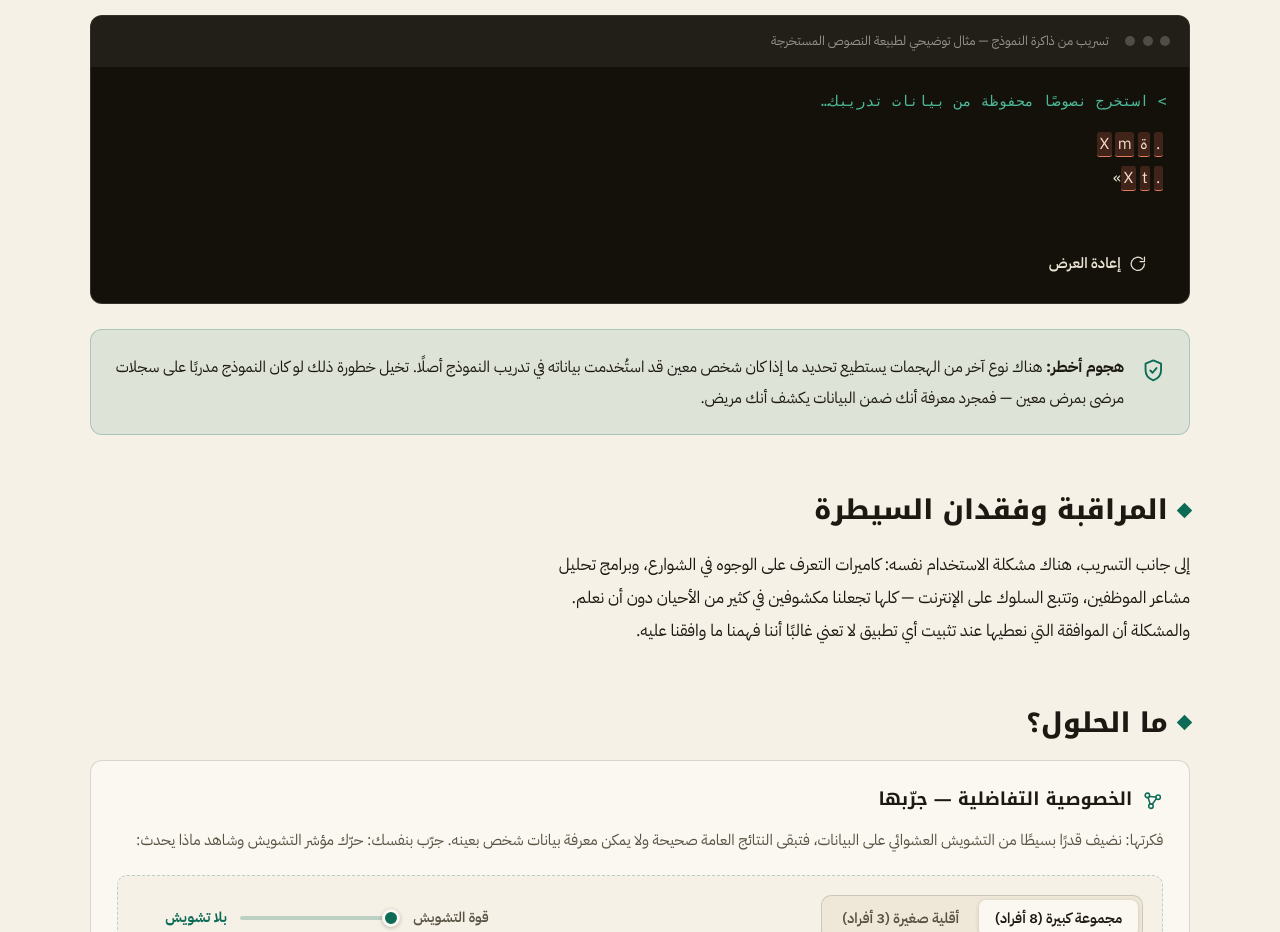
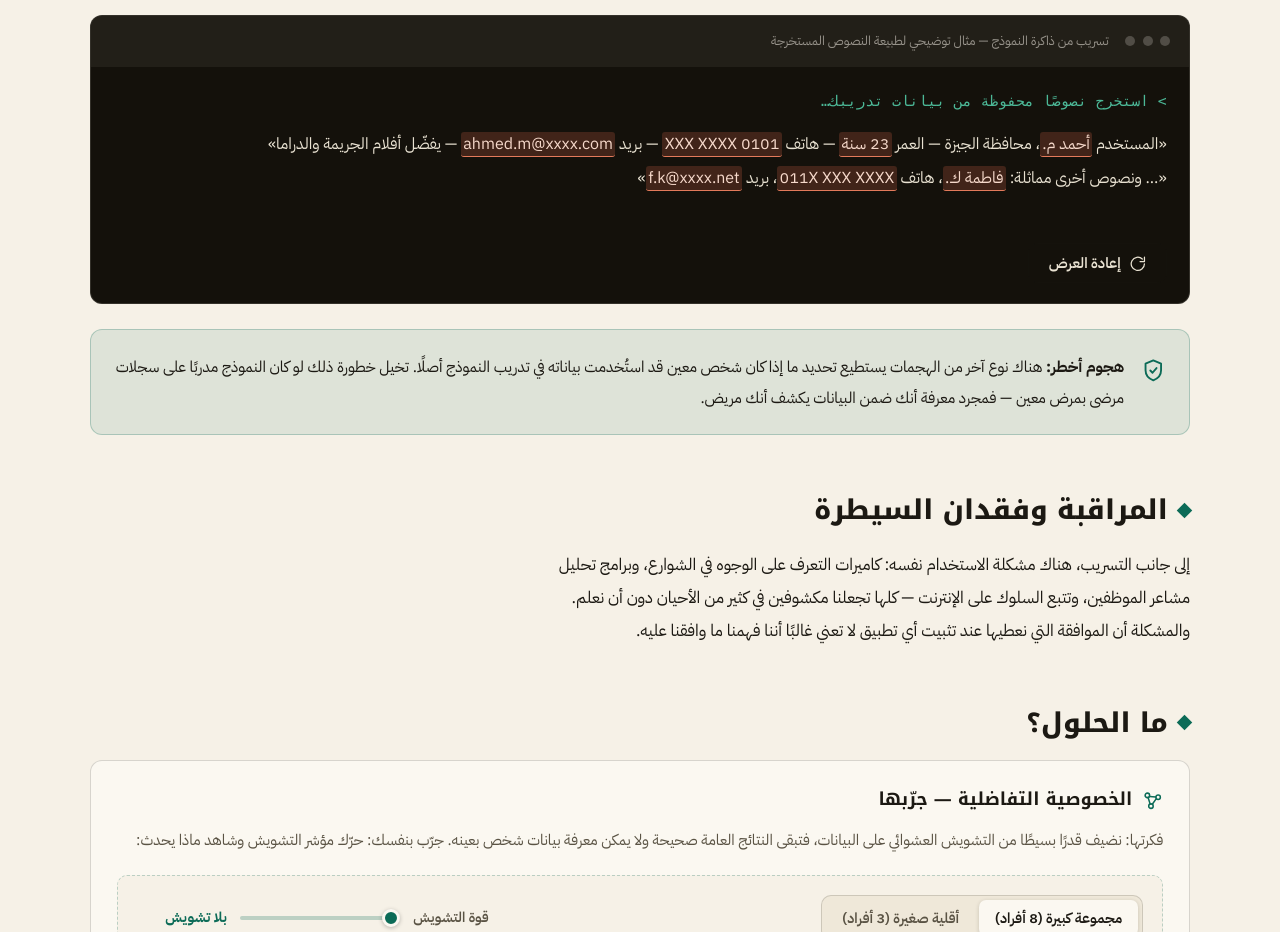
Before and after one commit to sohib13579/sohib13579.github.io, a plain HTML site: page index.html in a window 1280 px wide. Shown: the part 8120-9052 px from the top of the page. Drawn offline with Linux system fonts and the light colour scheme.

Commit message:
إصلاح جذري لطرفية التسريب: كتابة الجزء كوحدة بدل حرف بحرف (كان يترك آخر حرف فقط على الأجهزة الحقيقية)

```diff
--- a/js/main.js
+++ b/js/main.js
@@ -229,21 +229,19 @@
         clearTimeout(timer);
         out.textContent = '';
         out.classList.add('typing');
-        // على الشاشات الصغيرة: كتابة أسرع لتبدو مكتملة أثناء التمرير
-        const FAST = window.innerWidth < 640;
-        let ti = 0, ci = 0, cur = null;
+        // كتابة الجزء كاملًا كوحدة واحدة (لا حرف بحرف) — يضمن سلامة ترتيب
+        // النص العربي المختلط بالإنجليزية على جميع الأجهزة
+        const STEP = window.innerWidth < 640 ? 90 : 130;
+        let ti = 0;
         const step = () => {
           if (ti >= tokens.length) { out.classList.remove('typing'); return; }
           const tk = tokens[ti];
-          if (ci === 0) {
-            cur = document.createElement('span');
-            if (tk.pii) cur.className = 'pii';
-            out.appendChild(cur);
-          }
-          cur.textContent = tk.t[ci];
-          ci++;
-          if (ci >= tk.t.length) { ti++; ci = 0; timer = setTimeout(step, FAST ? 70 : 90); }
-          else timer = setTimeout(step, tk.pii ? (FAST ? 18 : 34) : (FAST ? 9 : 16));
+          const s = document.createElement('span');
+          if (tk.pii) s.className = 'pii';
+          s.textContent = tk.t;
+          out.appendChild(s);
+          ti++;
+          timer = setTimeout(step, STEP);
         };
         step();
       };
```
Also changed, not shown: index.html (+3 -3 lines).
